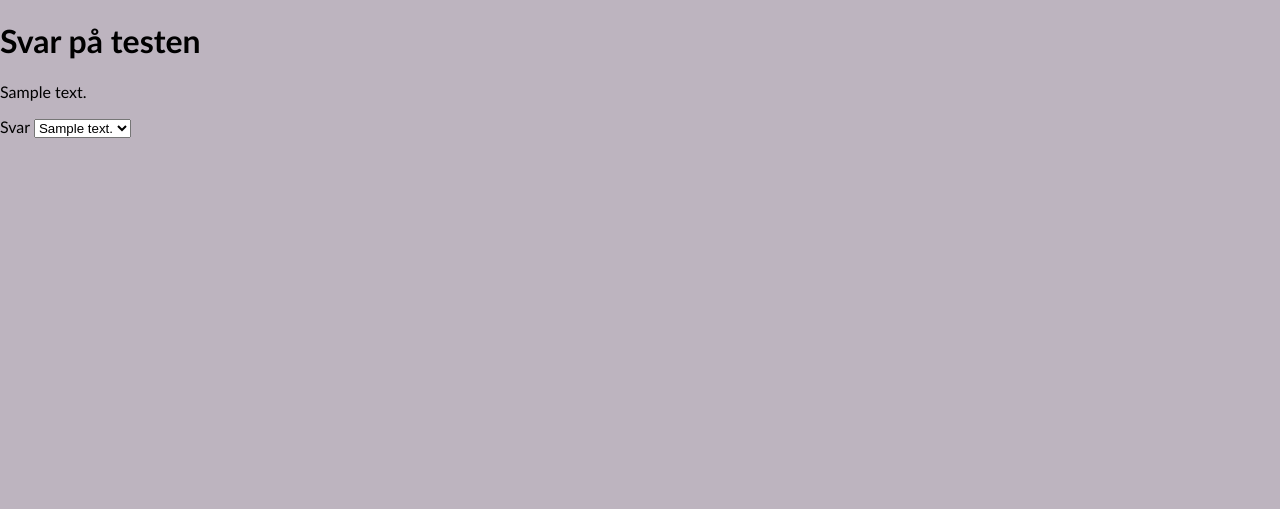
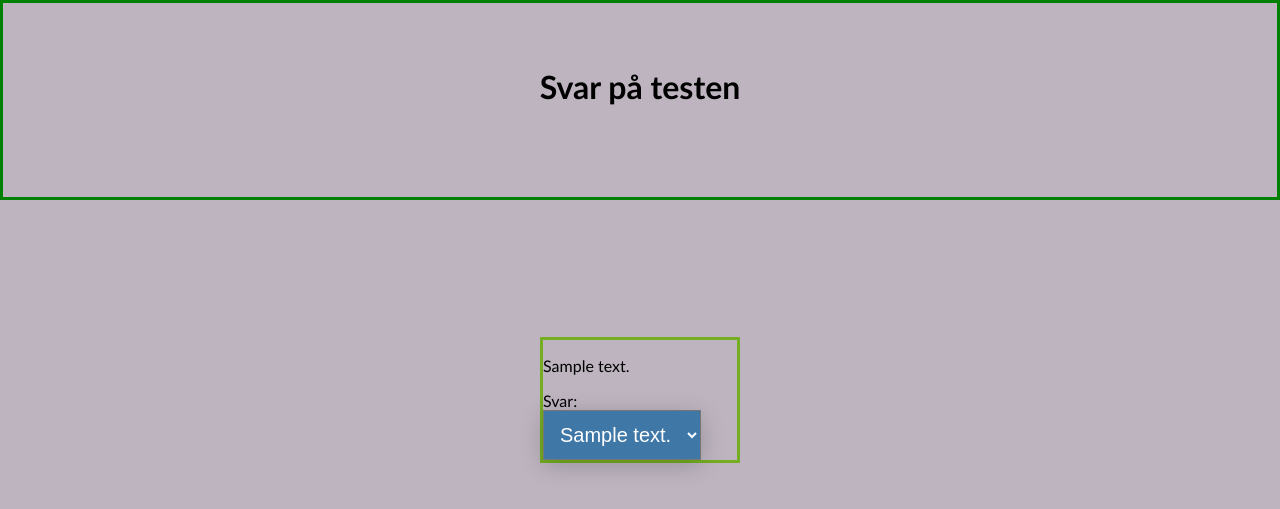
Before and after one commit to Wistoft2410/Mini-Eksamen-DDU, a Python web app: template templates/test.html in a window 1280 px wide. Shown: the top 509 px of the page. Run offline with Jinja, Linux system fonts and the light colour scheme; the template is opened without the code that fills it: most values are stand-ins (such as "Sample title", 1, 10 or a date in 2020).

Commit message:
#17 dropdown menu lavet
den er lavet sådan at spg og svarmuligheder inde i en box, med en dropdown menu for svarne

```diff
--- a/static/styles/stylesheet.css
+++ b/static/styles/stylesheet.css
@@ -1,5 +1,6 @@
 * {
   box-sizing: border-box;
+
 }
 
 body {
@@ -24,6 +25,31 @@ text-align: center;
 padding: 7px 20px;
 color: #EFF2EF;
 }
+/*@media screen and (max-width: 600px) {
+  .topnav a {
+    float: none;
+    width: 100%;
+  }
+}
+@media screen and (max-width: 600px) {
+  .left {
+    float: none;
+    width: 100%;
+  }
+}
+@media screen and (max-width: 600px) {
+  .middle {
+    float: none;
+    width: 100%;
+  }
+}
+@media screen and (max-width: 600px) {
+  .right {
+    float: none;
+    width: 100%;
+  }
+}*/
+
 .topnav p  {
 float: left;
 display: block;
@@ -48,6 +74,7 @@ margin: 0;
   float: center;
   text-align: center;
   width: 50%;
+  transform: translateY(-0%);
   border: 3px solid #73AD21;
   padding: 10px;
 }
@@ -72,6 +99,35 @@ margin: 0;
 
 }
 
+.select {
+position: absolute;
+top: 50%;
+left: 50%;
+transform: translate(-50%, -50%);
+border: 3px solid #73AD21
+}
+
+.select select{
+background-color: #3f78a7;
+color: white;
+padding: 12px;
+/*width: 250px;*/
+font-size: 20px;
+box-shadow: 0 5px 25px rgba(0, 0, 0, 0.2);
+-webkit-appearance: button;
+appearance: button;
+outline: none;
+}
+.select select option{
+  padding: 30px;
+}
+
+.select:hover{
+  opacity: 0.7;
+  border-color: #888;
+}
+
+
   /*button attributes*/
 button {
 cursor: pointer;
@@ -89,6 +145,19 @@ button:hover {   /*Når man hover over button*/
   padding: 25px;
   background-color: rgb(4, 173, 230);
 }
+.container2 {
+  height: 200px;
+  position: relative;
+  border: 3px solid green;
+}
+.center {
+  margin: 0;
+  position: absolute;
+  top: 50%;
+  left: 50%;
+  -ms-transform: translate(-50%, -66%);
+  transform: translate(-50%, -66%);
+}
 
 input[type=text], input[type=password], input[type=email] {
   width: 100%;
--- a/templates/test.html
+++ b/templates/test.html
@@ -7,14 +7,17 @@
 <body>
 
 
-
+<div class = "container2">
+    <div class ="center">
     <h1>Svar på testen</h1>
-    <p>{{ question.questionText }}</p>
+</div>
+</div>
 
 
     <div class = "select" style= "width: 200px">
+        <p>{{ question.questionText }}</p>
     <form action="/resultat" method='POST'>
-        <label for ="ans1">Svar </label>
+        <label for ="ans1">Svar: </label>
         <select name ="ans1" id ="ans1">
         <option value = "1">{{ question.answer1 }}</option>
         <option value = "2">{{ question.answer2 }}</option>
```
